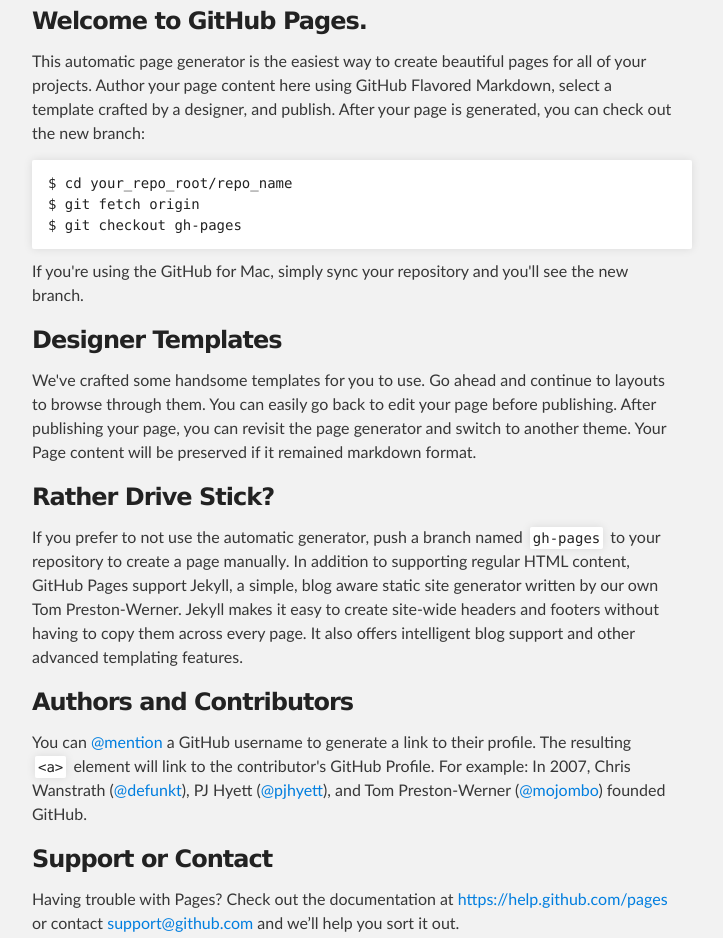
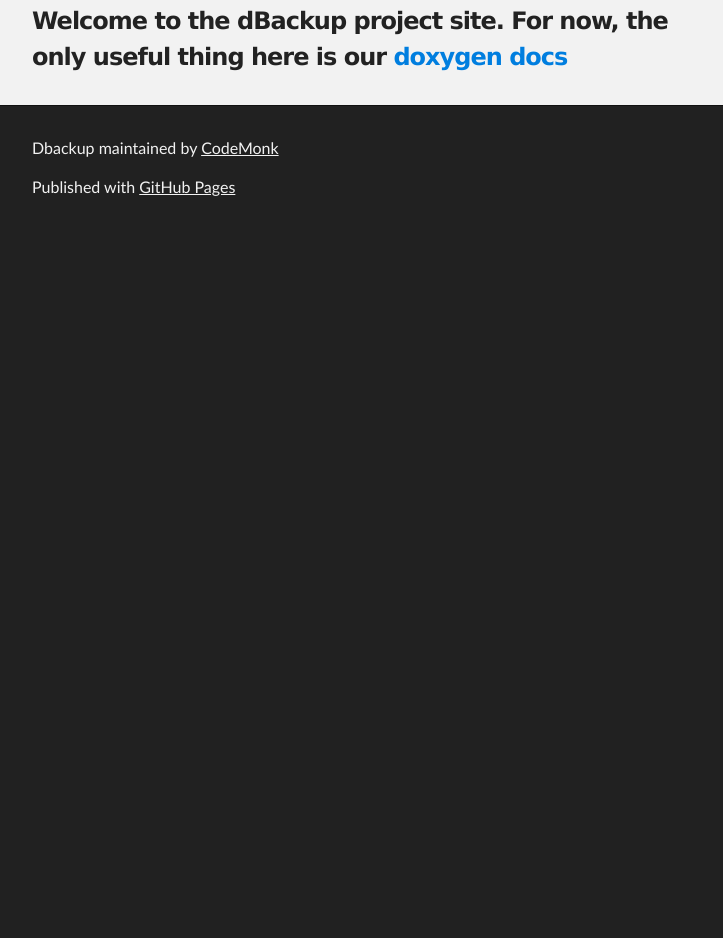
Before and after one commit to CodeMonk/dBackup, a plain HTML site: page index.html in a window 1280 px wide. Shown: the part 257-1195 px from the top of the page, without its empty margins (288-1011 px from the left). After the commit the page ends 800 px from the top, so only its background shows below. Drawn offline with Linux system fonts and the light colour scheme.

```diff
--- a/index.html
+++ b/index.html
@@ -32,36 +32,8 @@
     <div id="main_content_wrap" class="outer">
       <section id="main_content" class="inner">
         <h3>
-<a id="welcome-to-github-pages" class="anchor" href="#welcome-to-github-pages" aria-hidden="true"><span class="octicon octicon-link"></span></a>Welcome to GitHub Pages.</h3>
-
-<p>This automatic page generator is the easiest way to create beautiful pages for all of your projects. Author your page content here using GitHub Flavored Markdown, select a template crafted by a designer, and publish. After your page is generated, you can check out the new branch:</p>
-
-<pre><code>$ cd your_repo_root/repo_name
-$ git fetch origin
-$ git checkout gh-pages
-</code></pre>
-
-<p>If you're using the GitHub for Mac, simply sync your repository and you'll see the new branch.</p>
-
-<h3>
-<a id="designer-templates" class="anchor" href="#designer-templates" aria-hidden="true"><span class="octicon octicon-link"></span></a>Designer Templates</h3>
-
-<p>We've crafted some handsome templates for you to use. Go ahead and continue to layouts to browse through them. You can easily go back to edit your page before publishing. After publishing your page, you can revisit the page generator and switch to another theme. Your Page content will be preserved if it remained markdown format.</p>
-
-<h3>
-<a id="rather-drive-stick" class="anchor" href="#rather-drive-stick" aria-hidden="true"><span class="octicon octicon-link"></span></a>Rather Drive Stick?</h3>
-
-<p>If you prefer to not use the automatic generator, push a branch named <code>gh-pages</code> to your repository to create a page manually. In addition to supporting regular HTML content, GitHub Pages support Jekyll, a simple, blog aware static site generator written by our own Tom Preston-Werner. Jekyll makes it easy to create site-wide headers and footers without having to copy them across every page. It also offers intelligent blog support and other advanced templating features.</p>
-
-<h3>
-<a id="authors-and-contributors" class="anchor" href="#authors-and-contributors" aria-hidden="true"><span class="octicon octicon-link"></span></a>Authors and Contributors</h3>
-
-<p>You can <a href="https://github.com/blog/821" class="user-mention">@mention</a> a GitHub username to generate a link to their profile. The resulting <code>&lt;a&gt;</code> element will link to the contributor's GitHub Profile. For example: In 2007, Chris Wanstrath (<a href="https://github.com/defunkt" class="user-mention">@defunkt</a>), PJ Hyett (<a href="https://github.com/pjhyett" class="user-mention">@pjhyett</a>), and Tom Preston-Werner (<a href="https://github.com/mojombo" class="user-mention">@mojombo</a>) founded GitHub.</p>
-
-<h3>
-<a id="support-or-contact" class="anchor" href="#support-or-contact" aria-hidden="true"><span class="octicon octicon-link"></span></a>Support or Contact</h3>
-
-<p>Having trouble with Pages? Check out the documentation at <a href="https://help.github.com/pages">https://help.github.com/pages</a> or contact <a href="mailto:support@github.com">support@github.com</a> and we’ll help you sort it out.</p>
+<a id="welcome-to-the-dbackup-project-site--for-now-the-only-useful-thing-here-is-our-doxygen-docs" class="anchor" href="#welcome-to-the-dbackup-project-site--for-now-the-only-useful-thing-here-is-our-doxygen-docs" aria-hidden="true"><span class="octicon octicon-link"></span></a>Welcome to the dBackup project site.  For now, the only useful thing here is our <a href="/docs">doxygen docs</a>
+</h3>
       </section>
     </div>
 
```
Also changed, not shown: params.json (+1 -1 lines).
